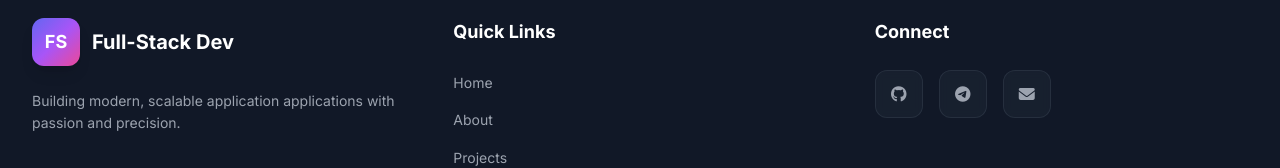
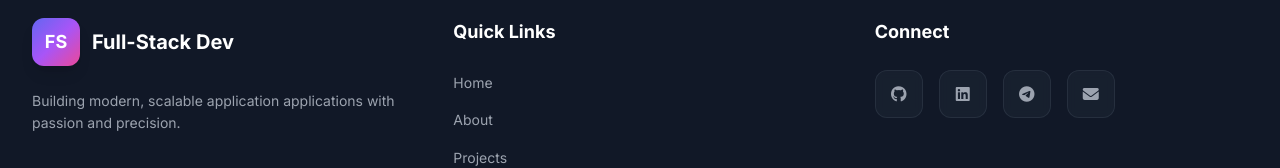
Before and after one commit to mareligncode/my-portfolio-website, a React (Vite) app in the folder frontend/: page / in a window 1280 px wide. Shown: the part 6579-6747 px from the top of the page. Built offline with nearby package versions, Linux system fonts and the light colour scheme.

Commit message:
Update social media links in Contact component: Replace Instagram link with LinkedIn and correct label for Facebook for consistency.

```diff
--- a/frontend/src/components/Contact.jsx
+++ b/frontend/src/components/Contact.jsx
@@ -21,10 +21,10 @@ const Contact = () => {
   ]
 
   const socials = [
-    { icon: 'fa-github',   href: 'https://github.com/mareligncode',   fab: true,  label: 'GitHub' },
-    { icon: 'fa-instagram', href: 'https://www.instagram.com/ma.y4534', fab: true,  label: 'LinkedIn' },
-    { icon: 'fa-facebook',  href: 'https://www.facebook.com/profile.php?id=100070214702976&mibextid=rS40aB7S9Ucbxw6v',  fab: true,  label: 'Twitter' },
-    { icon: 'fa-telegram', href: 'https://t.me/marelignY',        fab: true,  label: 'Telegram' },
+    { icon: 'fa-github', href: 'https://github.com/mareligncode', fab: true, label: 'GitHub' },
+    { icon: 'fa-linkedin', href: 'https://www.linkedin.com/in/your-linkedin-username', fab: true, label: 'LinkedIn' },
+    { icon: 'fa-facebook', href: 'https://www.facebook.com/profile.php?id=100070214702976&mibextid=rS40aB7S9Ucbxw6v', fab: true, label: 'Facebook' },
+    { icon: 'fa-telegram', href: 'https://t.me/marelignY', fab: true, label: 'Telegram' },
   ]
 
   return (
--- a/frontend/src/components/Footer.jsx
+++ b/frontend/src/components/Footer.jsx
@@ -80,6 +80,14 @@ const Footer = () => {
                 >
                   <i className="fab fa-github group-hover:scale-125 group-hover:rotate-12 transition-all duration-300"></i>
                 </a>
+                <a
+                  href="https://www.linkedin.com/in/your-linkedin-username"
+                  target="_blank"
+                  rel="noopener noreferrer"
+                  className="w-12 h-12 bg-gray-800/50 rounded-xl flex items-center justify-center hover:bg-indigo-500 hover:text-white transition-all duration-300 group backdrop-blur-sm border border-gray-700/50 magnetic-btn hover-glow"
+                >
+                  <i className="fab fa-linkedin group-hover:scale-125 group-hover:rotate-12 transition-all duration-300"></i>
+                </a>
 
                 <a
                   href="https://t.me/marelignY"
```
